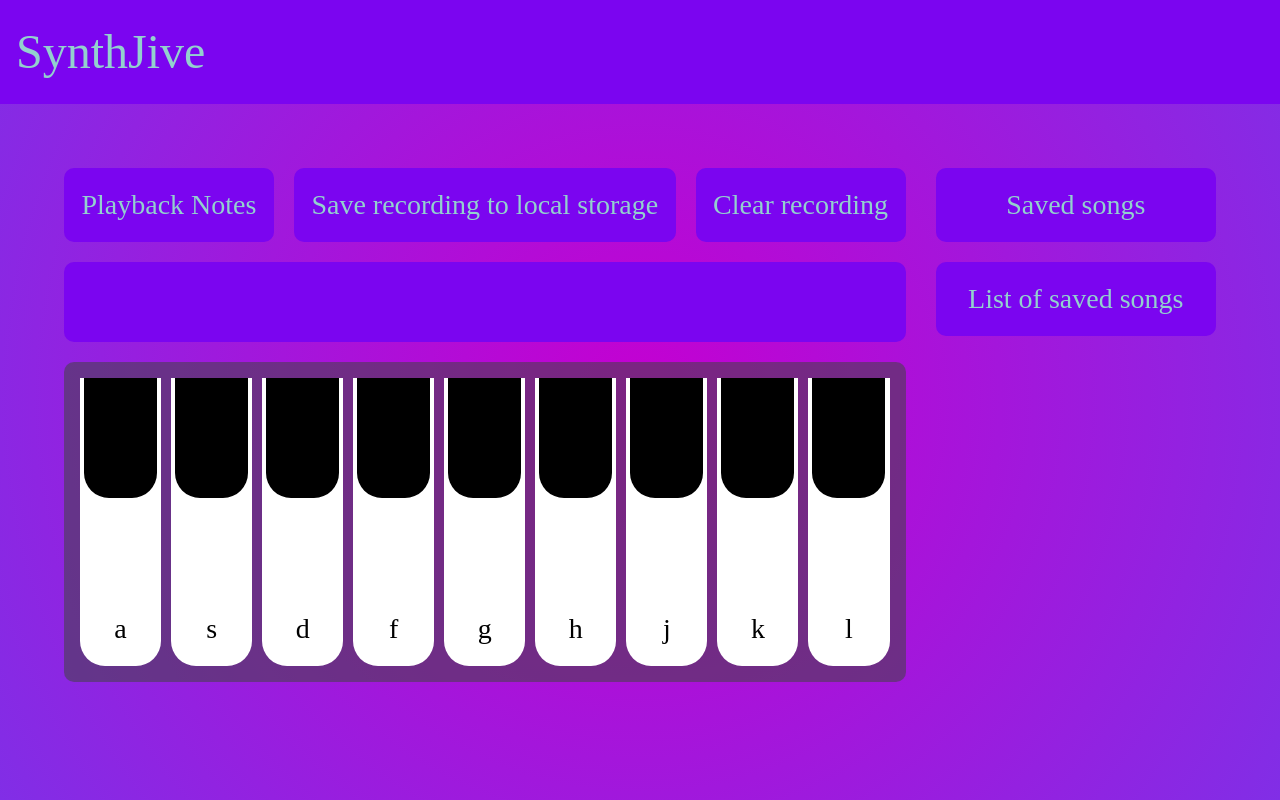
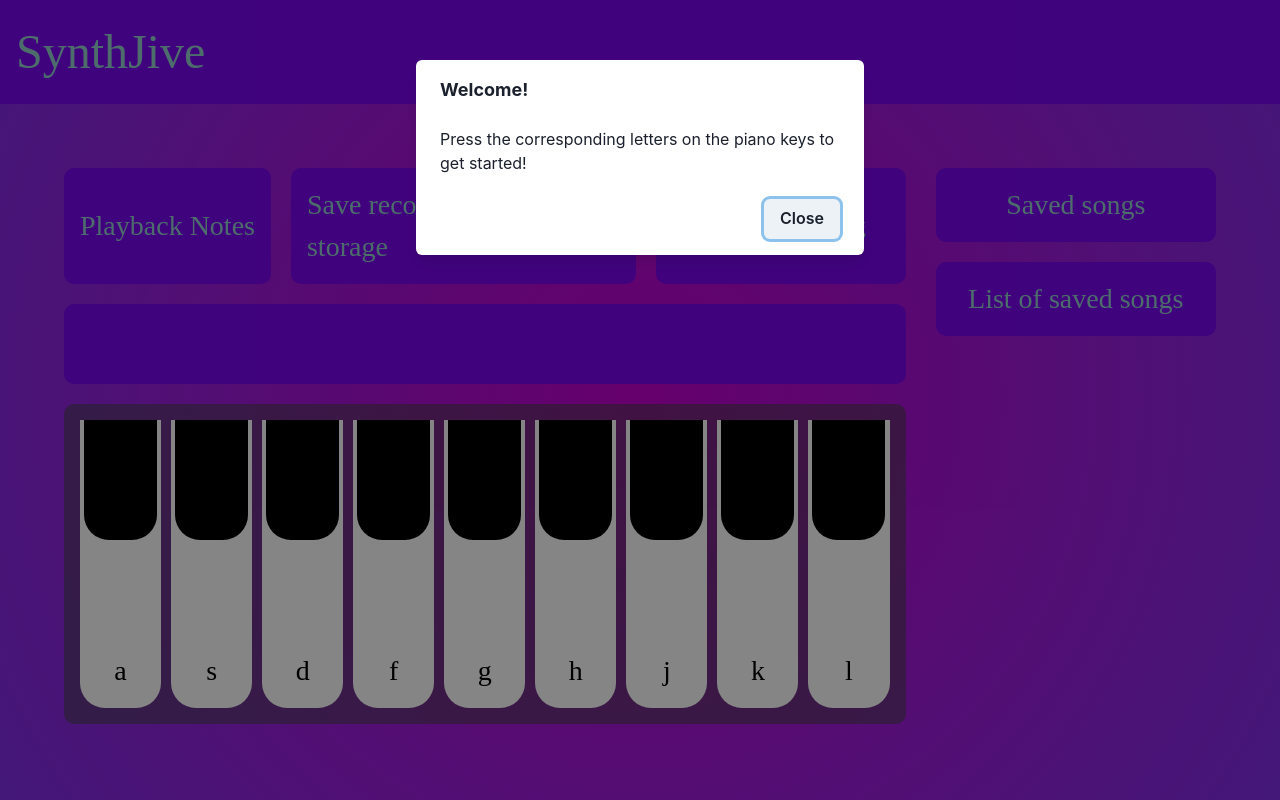
Before and after one commit to cptaylor38/synthjive, a React (Create React App) app in the folder client/: page / in a window 1280 px wide. Built offline with nearby package versions, Linux system fonts and the light colour scheme; a web font is replaced by a local one.

Commit message:
added alert helper dialogue

```diff
--- a/client/src/App.css
+++ b/client/src/App.css
@@ -86,6 +86,15 @@
   margin-top: 20px;
 }
 
+.synth__btn--clear {
+  font-size: 1.5rem !important;
+}
+
+.synth__btn--clear:hover {
+  background: #93d1ce;
+  color: #7b05f0;
+}
+
 @media (max-width: 700px) {
   .synth__main {
     grid-template-columns: 1fr;
--- a/client/src/App.js
+++ b/client/src/App.js
@@ -1,6 +1,11 @@
 import './App.css';
-import React, {useState, useEffect} from 'react';
-import { Box } from '@chakra-ui/react';
+import React, {useState, useEffect, useRef} from 'react';
+import { Box, Button, AlertDialog,
+  AlertDialogBody,
+  AlertDialogFooter,
+  AlertDialogHeader,
+  AlertDialogContent,
+  AlertDialogOverlay, } from '@chakra-ui/react';
 import Key from './Key';
 import a from './Assets/keyboardsounds/a.mp3';
 import s from './Assets/keyboardsounds/s.mp3';
@@ -15,6 +20,9 @@ import l from './Assets/keyboardsounds/l.mp3';
 function App() {
   const keystrokes = [ 'a', 's', 'd', 'f', 'g', 'h', 'j', 'k', 'l'];
   const [recordedKeys, setRecordedKeys] = useState([]);
+  const [isOpen, setIsOpen] = React.useState(false)
+  const onClose = () => setIsOpen(false)
+  const cancelRef = React.useRef()
 
   const _handleKeyUp = async (e) => {
     switch(e.code){
@@ -81,6 +89,10 @@ function App() {
     }
   }
 
+  const clearRecording = () => {
+    setRecordedKeys([]);
+  }
+
   const noteHelper = async (key) => {
     let audioDiv = document.getElementById('note-' + key);
     let keyDiv = document.getElementById('key-' + key);
@@ -96,6 +108,7 @@ function App() {
   }
 
   useEffect(()=> {
+    setIsOpen(true);
     document.addEventListener('keydown', _handleKeyDown);
     document.addEventListener('keyup', _handleKeyUp);
   }, [])
@@ -111,10 +124,36 @@ function App() {
         </nav>
         <main className='synth__main'>
           <section>
+            <AlertDialog
+                isOpen={isOpen}
+                leastDestructiveRef={cancelRef}
+                onClose={onClose}>
+              <AlertDialogOverlay>
+                <AlertDialogContent>
+                  <AlertDialogHeader fontSize="lg" fontWeight="bold">
+                    Welcome!
+                  </AlertDialogHeader>
+
+                  <AlertDialogBody>
+                    Press the corresponding letters on the piano keys to get started!
+                  </AlertDialogBody>
+
+                  <AlertDialogFooter>
+                    <Button ref={cancelRef} onClick={onClose}>
+                      Close
+                    </Button>
+                  </AlertDialogFooter>
+                </AlertDialogContent>
+              </AlertDialogOverlay>
+            </AlertDialog>
             <div className='gui__controls'>
               <Box className="synth__box synth--play">Playback Notes</Box>
               <Box className="synth__box synth--save">Save recording to local storage</Box>
-              <Box className='synth__box synth--clear'>Clear recording</Box>
+              <Box className='synth__box synth--clear'>
+                <Button colorScheme="#93d1ce" size='lg' variant="ghost" className='synth__btn--clear' onClick={clearRecording}>
+                  Clear Recording
+                </Button>
+              </Box>
               <Box className="synth__box synth--notes">
                 <p>{recordedKeys}</p>
               </Box>
```
